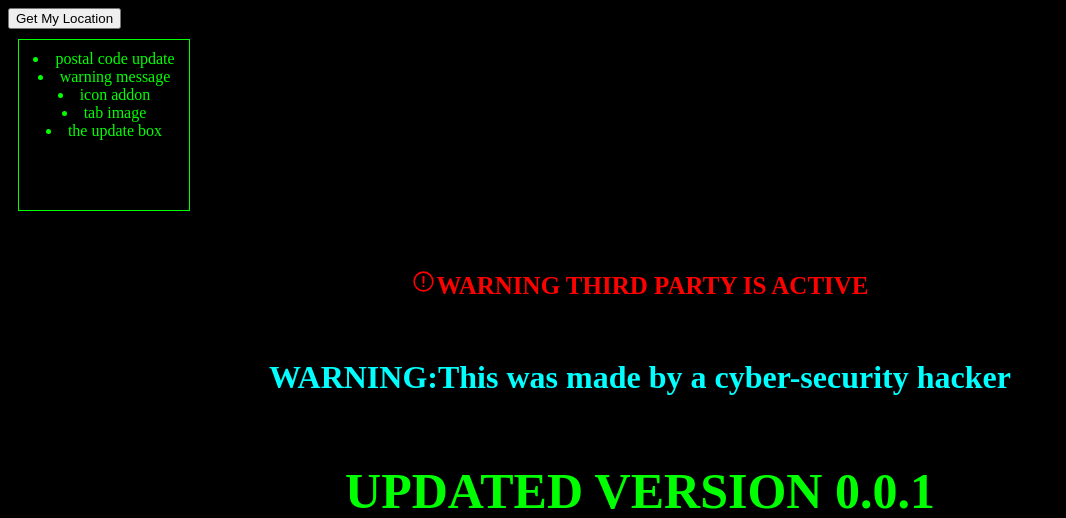
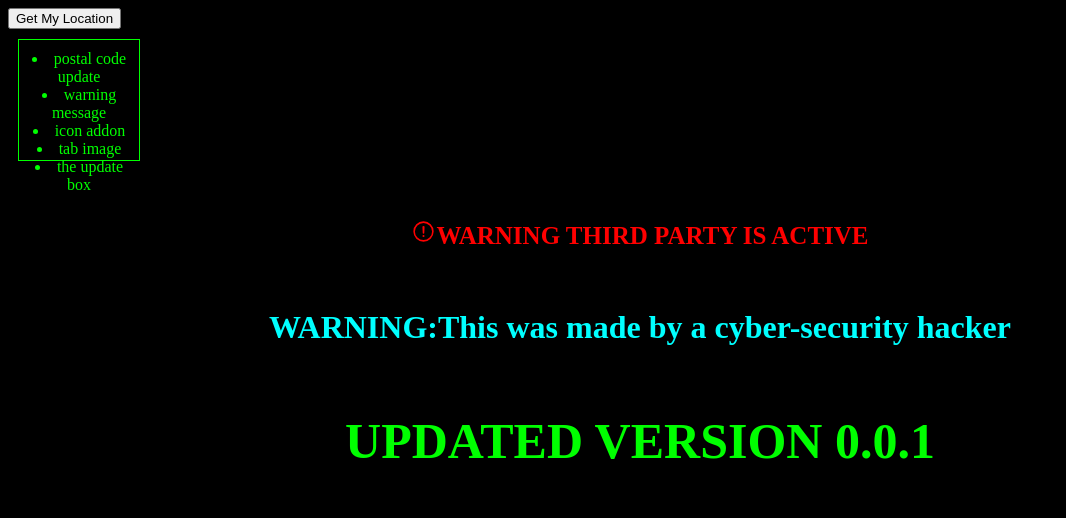
Before and after one commit to dhkiller350/you, a PHP site: page / in a window 1280 px wide. Shown: the top 518 px of the page, without its empty margins (0-1066 px from the left). Run offline with PHP 8.4, Linux system fonts and the light colour scheme.

Commit message:
Update style.css

```diff
--- a/style.css
+++ b/style.css
@@ -56,8 +56,8 @@ h1{
 }
 
 .box{
- width: 150px;
-  height: 150px;
+ width: 100px;
+  height: 100px;
   border: 1px solid lime;
   padding: 10px;
   margin: 10px;
```
